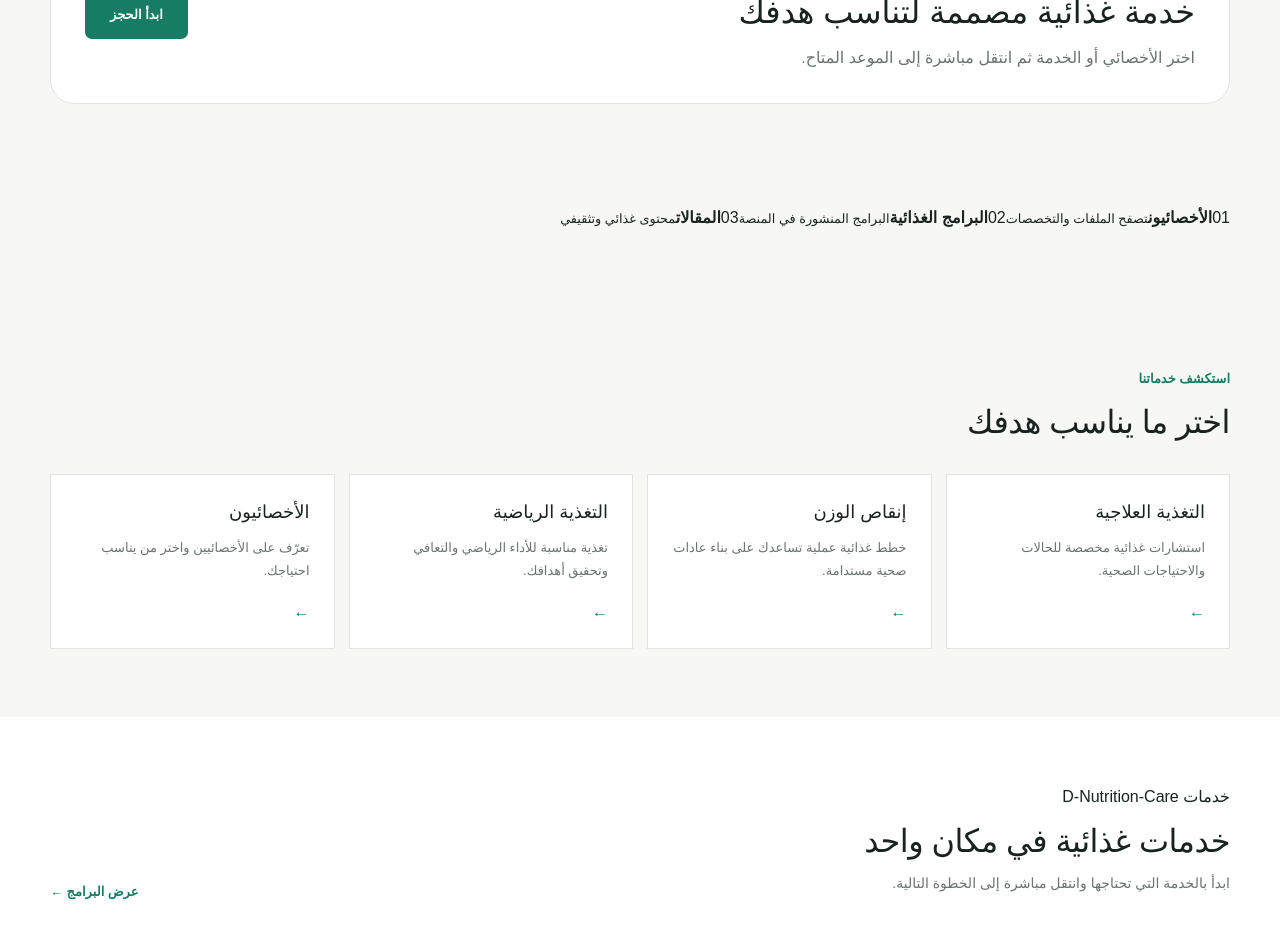
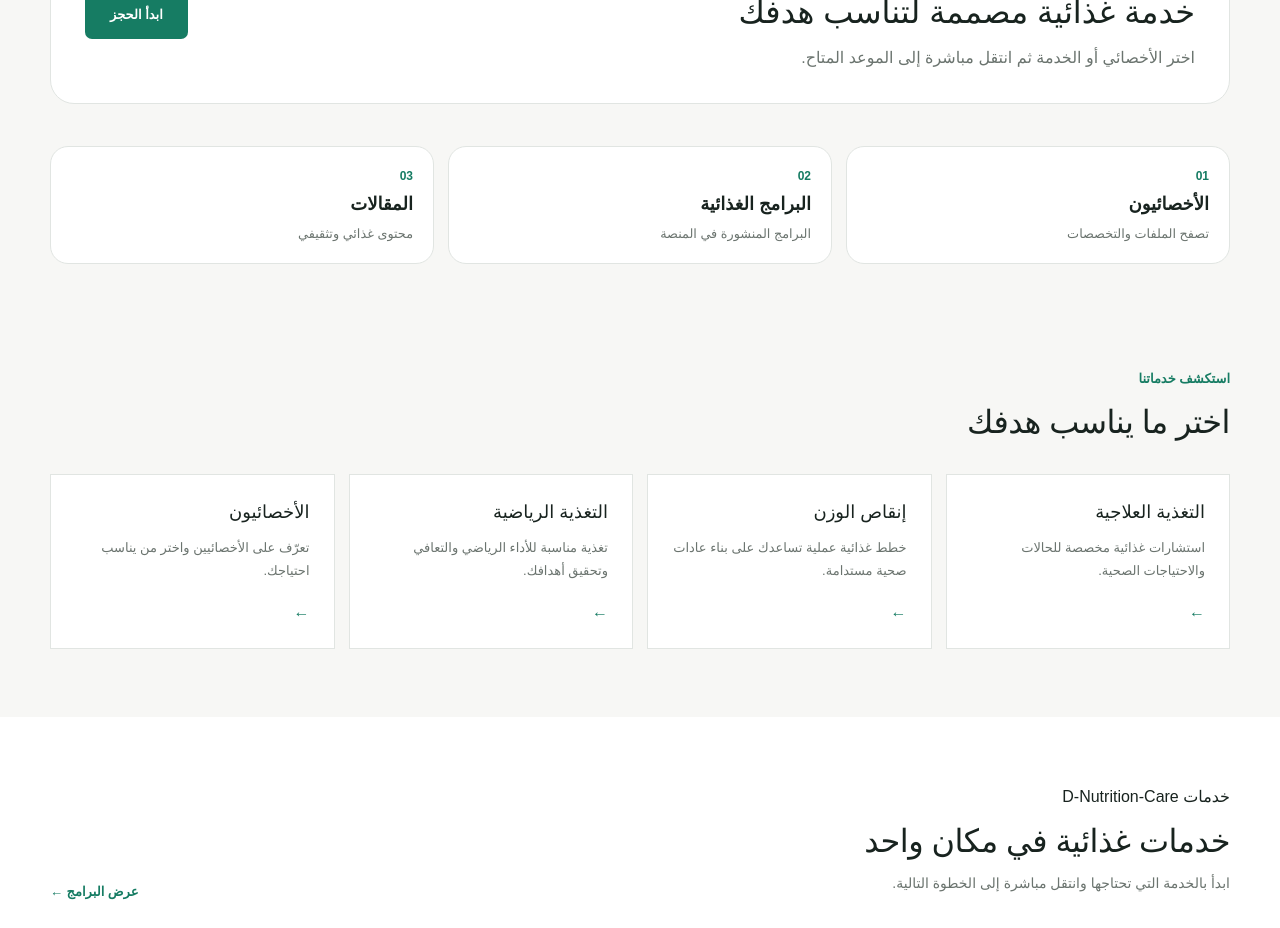
Before and after one commit to khaled19961/-D-Nutrition-Care, a Next.js app: page / in a window 1280 px wide. Shown: the part 1180-2108 px from the top of the page. Built offline with nearby package versions, Linux system fonts and the light colour scheme; no server answers.

Commit message:
style(home): add featured navigation blocks

```diff
--- a/app/globals.css
+++ b/app/globals.css
@@ -68,3 +68,9 @@ section{padding:68px 0}.section-heading{margin-bottom:28px}.section-heading.cent
 .feature-banner-inner{display:flex;align-items:center;justify-content:space-between;gap:24px;padding:30px 34px;border:1px solid var(--border);border-radius:24px;background:#fff}
 .feature-banner h2{margin:7px 0 8px;font-size:clamp(22px,3vw,32px)}.feature-banner p{margin:0;color:var(--muted);line-height:1.8}
 @media(max-width:600px){.feature-banner-inner{align-items:flex-start;flex-direction:column;padding:24px}.feature-banner .primary-btn{width:100%;text-align:center}}
+
+.featured-links{padding:8px 0 34px}.featured-links-grid{display:grid;grid-template-columns:repeat(3,1fr);gap:14px}
+.featured-links-grid a{display:flex;flex-direction:column;gap:6px;padding:20px;border:1px solid var(--border);border-radius:18px;background:#fff;transition:transform .2s ease,border-color .2s ease}
+.featured-links-grid a:hover{transform:translateY(-2px);border-color:var(--primary)}
+.featured-links-grid span{font-size:12px;color:var(--primary);font-weight:800}.featured-links-grid strong{font-size:18px}.featured-links-grid small{color:var(--muted)}
+@media(max-width:700px){.featured-links-grid{grid-template-columns:1fr}}
```
